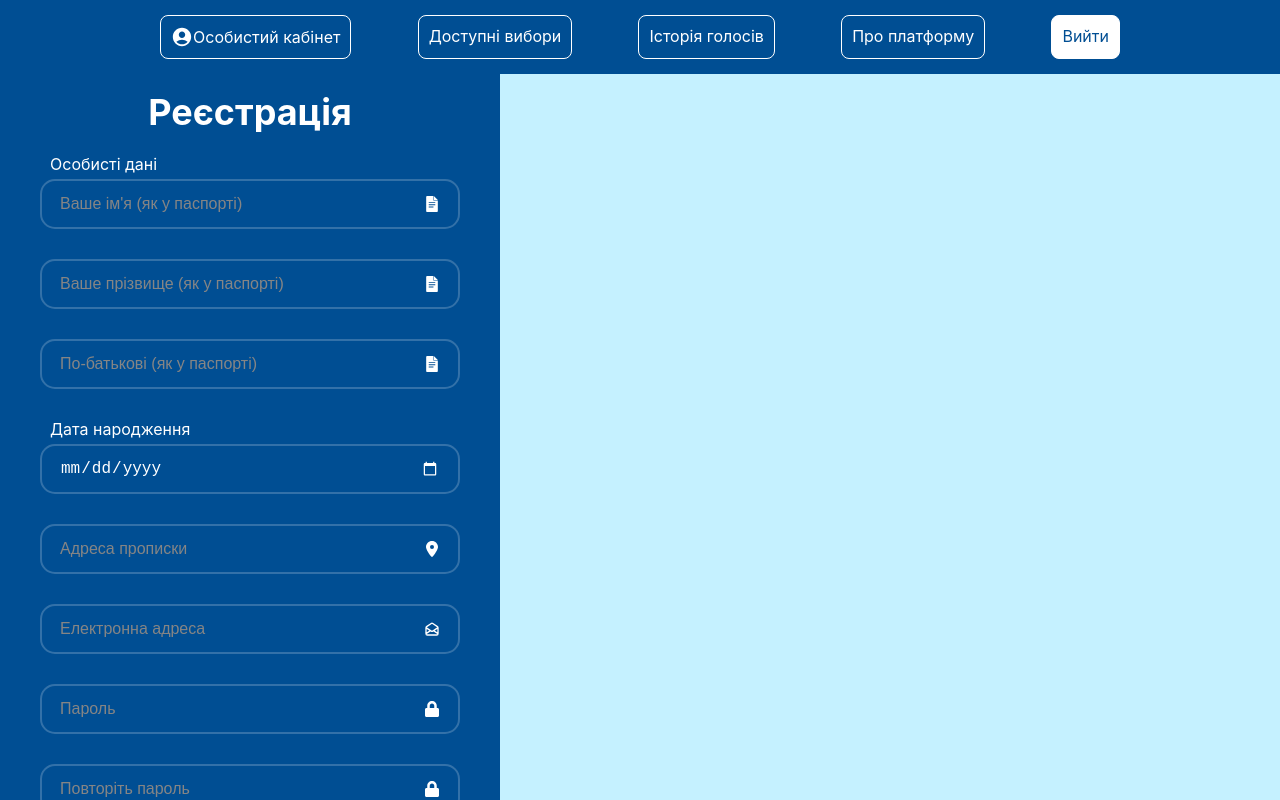
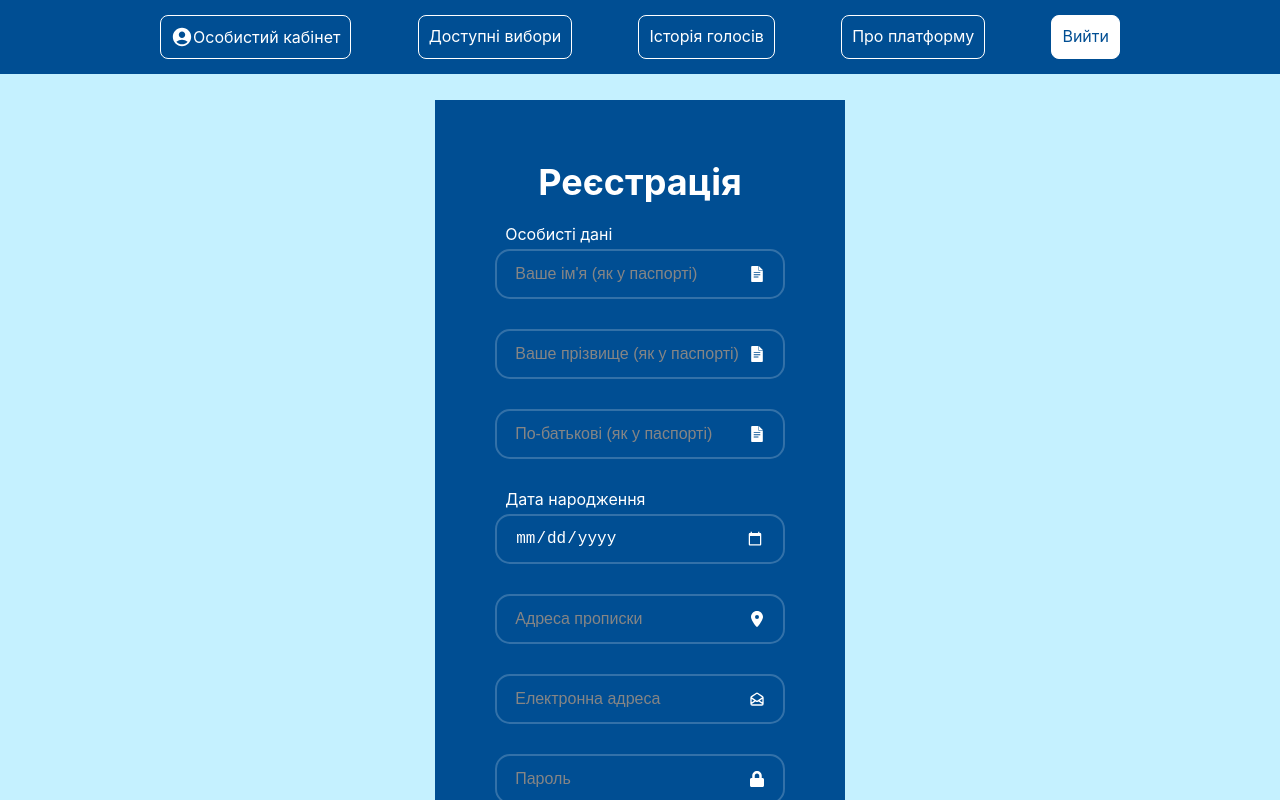
Before and after one commit to VotingService/frontend, a React (Create React App) app in the folder voting-service-react/: page /register in a window 1280 px wide. Shown: the top 800 px of the page. Built offline with nearby package versions, Linux system fonts and the light colour scheme.

Commit message:
fixed styles changed from index.css

```diff
--- a/voting-service-react/src/components/About/About.css
+++ b/voting-service-react/src/components/About/About.css
@@ -1,6 +1,10 @@
 .about-page{
   color: rgb(0, 11, 91);
   font-size: 1.1em;
+  display: flex;
+  align-items: center;
+  flex-direction: column;
+  margin-top: 150px;
 }
 
 .about-info{
--- a/voting-service-react/src/components/Authorization/Authorize.css
+++ b/voting-service-react/src/components/Authorization/Authorize.css
@@ -1,11 +1,18 @@
 .wrapper {
-  margin-top: 50px;
+  display: flex;
+  justify-content: center;
+  align-items: center;
+  width: 100%;
+  color: #fff;
+  user-select: none;
+}
+
+.wrapper form{
+  width: 32%;
+  background-color: rgb(0, 78, 147);
+  padding: 60px;
+  margin-top: 100px;
   margin-bottom: 50px;
-  width: 500px;
-  background-color: rgb(0, 78, 147);
-  color: #fff;
-  padding: 40px;
-  user-select: none;
 }
 
 .wrapper h1 {
--- a/voting-service-react/src/components/Election/Election.css
+++ b/voting-service-react/src/components/Election/Election.css
@@ -1,10 +1,11 @@
 .election-page{
   color: rgb(0, 11, 91);
-  width: 800px;
+  width: 60%;
   display: flex;
   flex-direction: column;
   justify-content: center;
   align-items: center;
+  margin: 0 auto;
   margin-top: 100px;
 }
 
@@ -18,7 +19,6 @@
 
 .election-winner-block img{
   width: 200px;
-  /* height: 400px; */
 }
 
 .election-winner-block__info{
--- a/voting-service-react/src/index.css
+++ b/voting-service-react/src/index.css
@@ -11,7 +11,6 @@ body {
     sans-serif;
   -webkit-font-smoothing: antialiased;
   -moz-osx-font-smoothing: grayscale;
-  min-height: 100vh;
   background: rgb(197, 241, 255);
 }
 
```
